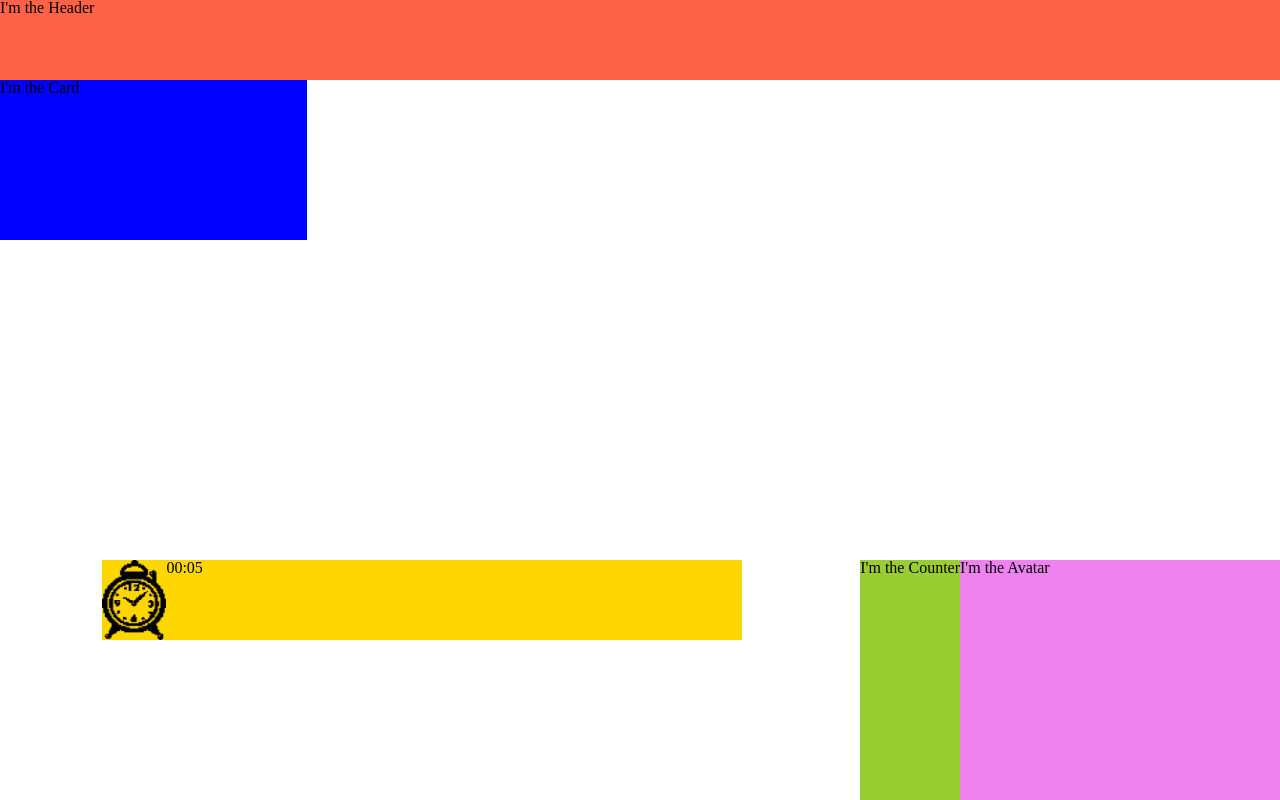
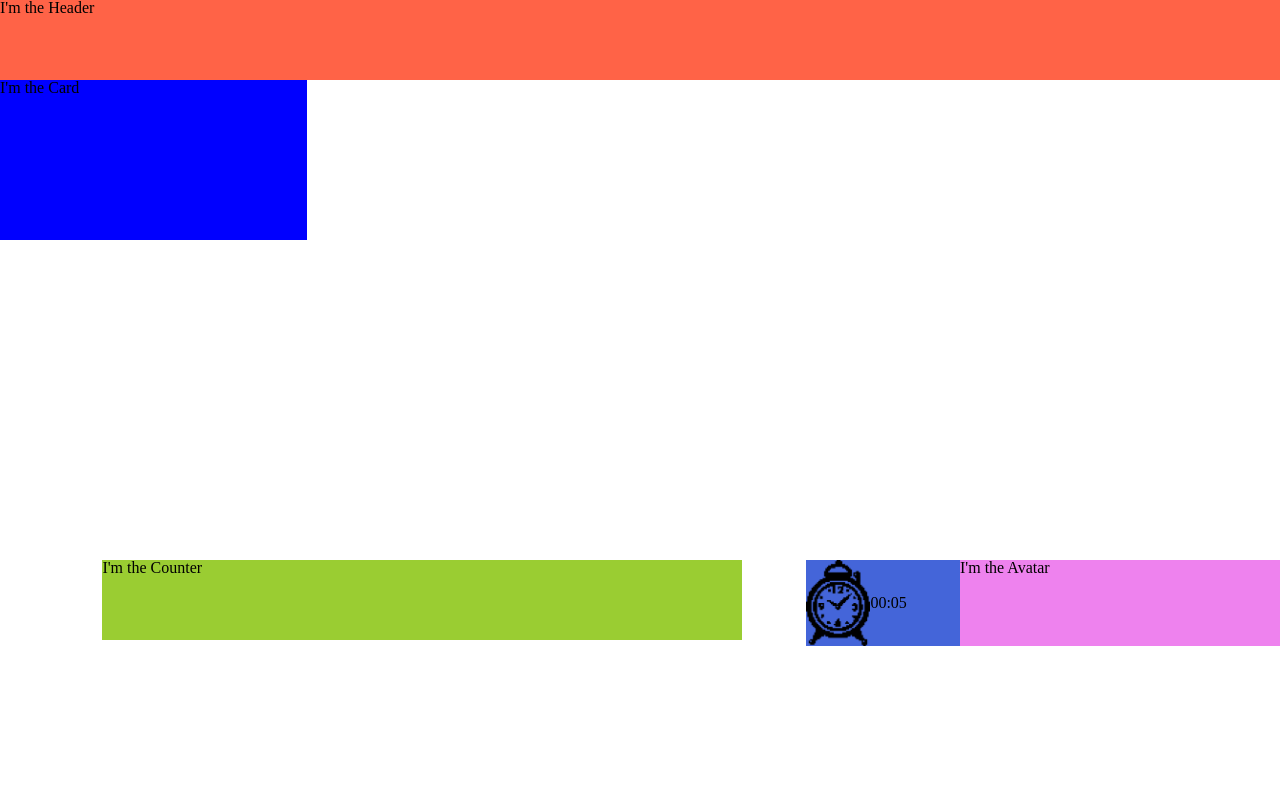
Before and after one commit to ThomasDCW/hackalillejs0522, a React (Vite) app in the folder frontend/: page / in a window 1280 px wide. Built offline with nearby package versions, Linux system fonts and the light colour scheme.

Commit message:
changing CSS between timer and counter. Adjusting CSS for timer

```diff
--- a/frontend/src/App.jsx
+++ b/frontend/src/App.jsx
@@ -17,9 +17,9 @@ function App() {
             <Gallery />
           </section>
           <section className="stats">
-            <Timer />
+            <Counter />
             <div>
-              <Counter />
+              <Timer />
               <Avatar />
             </div>
           </section>
--- a/frontend/src/components/Counter/style.jsx
+++ b/frontend/src/components/Counter/style.jsx
@@ -2,4 +2,7 @@ import styled from "styled-components";
 
 export default styled.div`
   background-color: yellowgreen;
+  margin-left: 8vw;
+  height: 10vh;
+  width: 50vw;
 `;
--- a/frontend/src/components/Timer/index.jsx
+++ b/frontend/src/components/Timer/index.jsx
@@ -2,7 +2,7 @@ import STimer from "./style";
 import timerImg from "../../assets/timer.png";
 // import context from "../../../context/Ctx";
 
-export default function Wallet() {
+export default function Timer() {
   const timerActif = true; // à remplacer par donnée du contexte
   return (
     <STimer>
--- a/frontend/src/components/Timer/style.jsx
+++ b/frontend/src/components/Timer/style.jsx
@@ -1,8 +1,9 @@
 import styled from "styled-components";
 
 export default styled.div`
-  background-color: gold;
-
+  width: 12vw;
+  align-items: center;
+  background-color: #4465d9;
   img {
     max-width: 200px;
     width: 5vw;
@@ -10,9 +11,6 @@ export default styled.div`
   .hideTimer {
     display: none;
   }
-
-  margin-left: 8vw;
-  height: 10vh;
-  width: 50vw;
-
+  p {
+  }
 `;
--- a/frontend/src/style.jsx
+++ b/frontend/src/style.jsx
@@ -7,7 +7,6 @@ export default styled.section`
     height: 60vh;
   }
   .stats {
-    height: 30vh;
     display: flex;
     justify-content: space-between;
     div {
```
